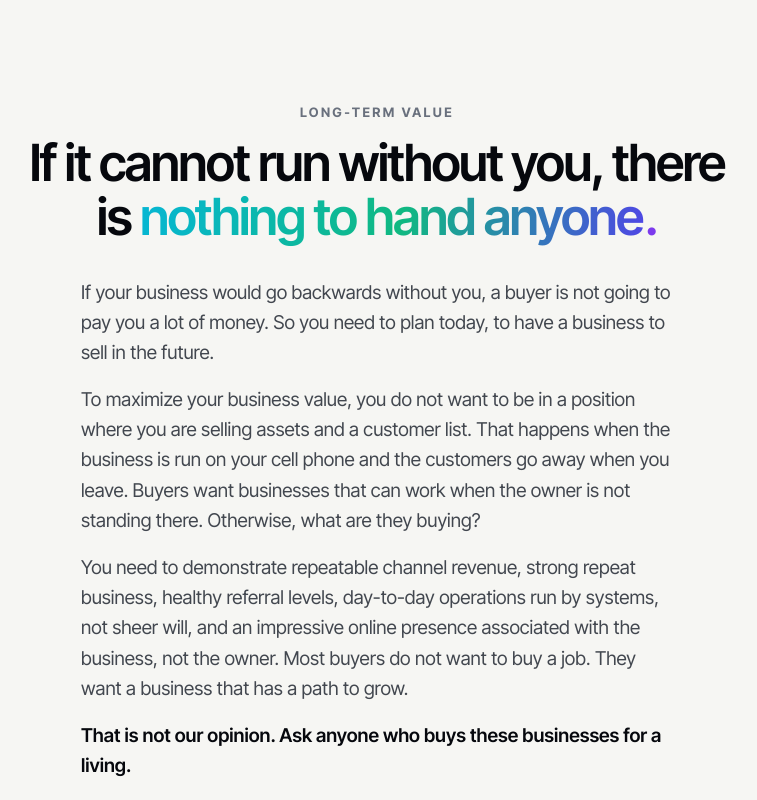
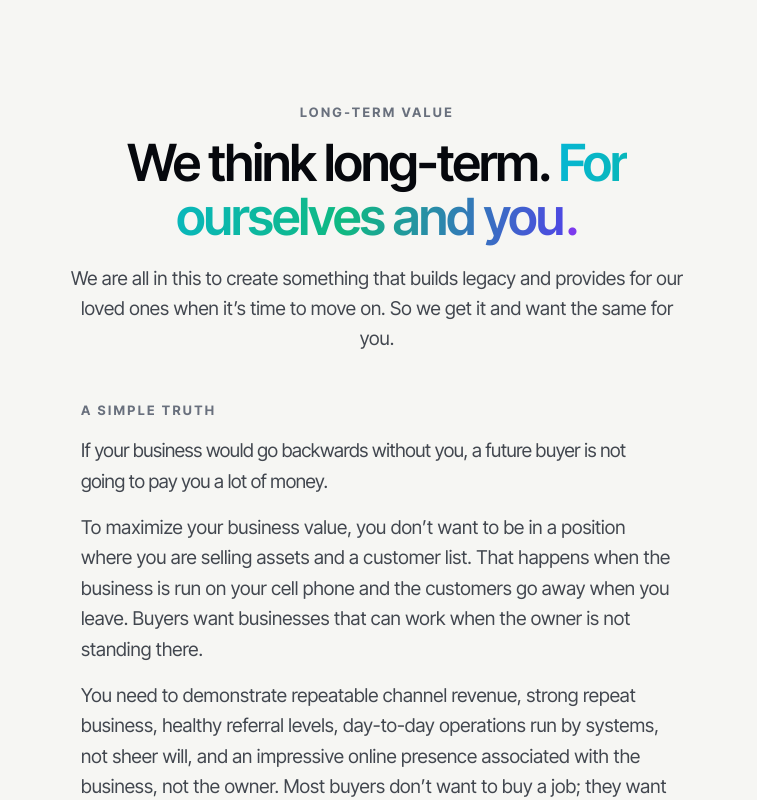
Before and after one commit to staybookt/staybookt-investor, a Next.js app: page /founders in a window 1280 px wide. Shown: the part 3260-4060 px from the top of the page, without its empty margins (263-1020 px from the left). Built offline with nearby package versions, Linux system fonts and the light colour scheme; no server answers.

Commit message:
Richards About Us Part II: LTV section leads with We-think-long-term intro + legacy paragraph, prose block renamed A Simple Truth with his edited copy verbatim (future buyer lead line, contractions, question dropped)

```diff
--- a/app/founders/page.tsx
+++ b/app/founders/page.tsx
@@ -280,7 +280,13 @@ const CSS = `
    which keeps its own headline and diagram exactly as they were; this doesn't touch either. */
 .abt-ltv{padding:clamp(70px,9vw,110px) 0;background:var(--v4-cream,#f6f6f3);border-top:1px solid #e6e6e1;}
 .abt-ltv .eyebrow{color:#69707d;}
-.abt-ltv .ltv-body{margin:clamp(22px,3vw,34px) auto 0;max-width:64ch;}
+/* Part II additions: section lede (matches .val-lede), the "A simple truth" block label,
+   and the block's own strong lead line. */
+.abt-ltv .ltv-lede{margin:20px auto 0;font-size:clamp(16px,1.8vw,19px);line-height:1.6;color:#42474f;max-width:56ch;}
+.abt-ltv .ltv-truth-k{font-size:13px;font-weight:700;letter-spacing:.18em;text-transform:uppercase;color:#69707d;margin-bottom:14px;}
+.abt-ltv .ltv-truth-h{font-size:clamp(19px,2.2vw,25px);font-weight:600;letter-spacing:-.02em;
+  line-height:1.3;color:var(--v4-ink);margin-bottom:4px;}
+.abt-ltv .ltv-body{margin:clamp(30px,4vw,46px) auto 0;max-width:64ch;}
 .abt-ltv .ltv-body p{font-size:clamp(16px,1.7vw,19px);line-height:1.6;color:#42474f;font-weight:400;}
 /* Each paragraph sits inside its own Reveal wrapper div, so "p+p" never matched (no p has a
    p sibling) and "p:last-child" matched EVERY p (each is the last child of its wrapper) —
@@ -461,28 +467,41 @@ export default function AboutPage() {
           The previous structure is the retired /long-term page's one-fact section: eyebrow ->
           big headline -> prose -> "Build long-term wealth, not a job." pull-quote. His four
           paragraphs stay verbatim as the prose. */}
+      {/* PART II REWRITE (Richard, "About Us - Part II" doc, Aug 4 2026). His new section
+          intro leads ("We think long-term..." + the legacy paragraph); his edited prose
+          follows under the renamed block label — his doc: "Change 'The One Fact' to 'A
+          Simple Truth'". Copy verbatim; two mechanical typo fixes flagged to Jacob
+          ("shear"->"sheer", "on-line"->"online"). His new version contracts ("don't") —
+          newer Richard beats older, ships as written. The old h2 ("If it cannot run without
+          you, there is nothing to hand anyone.") is superseded by his new lead line and
+          survives only in the film's screen-reader claim text. */}
       <section className="abt-ltv" id="long-term-value">
         <div className="wrap">
           <Reveal className="eyebrow" as="div">Long-term value</Reveal>
-          <Reveal><h2 className="ltv-h">If it cannot run without you, there is <span className="g">nothing to hand anyone</span><span className="pd">.</span></h2></Reveal>
+          <Reveal><h2 className="ltv-h">We think long-term. <span className="g">For ourselves and you</span><span className="pd">.</span></h2></Reveal>
+          <Reveal>
+            <p className="ltv-lede">
+              We are all in this to create something that builds legacy and provides for our
+              loved ones when it&rsquo;s time to move on. So we get it and want the same for you.
+            </p>
+          </Reveal>
           <div className="ltv-body">
+            <Reveal className="ltv-truth-k" as="div">A simple truth</Reveal>
             <Reveal>
-              <p>If your business would go backwards without you, a buyer is not going to pay
-                you a lot of money. So you need to plan today, to have a business to sell in
-                the future.</p>
+              <p className="ltv-truth-h">If your business would go backwards without you, a
+                future buyer is not going to pay you a lot of money.</p>
             </Reveal>
             <Reveal>
-              <p>To maximize your business value, you do not want to be in a position where
+              <p>To maximize your business value, you don&rsquo;t want to be in a position where
                 you are selling assets and a customer list. That happens when the business is
                 run on your cell phone and the customers go away when you leave. Buyers want
-                businesses that can work when the owner is not standing there. Otherwise, what
-                are they buying?</p>
+                businesses that can work when the owner is not standing there.</p>
             </Reveal>
             <Reveal>
               <p>You need to demonstrate repeatable channel revenue, strong repeat business,
                 healthy referral levels, day-to-day operations run by systems, not sheer will,
                 and an impressive online presence associated with the business, not the owner.
-                Most buyers do not want to buy a job. They want a business that has a path to
+                Most buyers don&rsquo;t want to buy a job; they want a business that has a path to
                 grow.</p>
             </Reveal>
             <Reveal>
```
